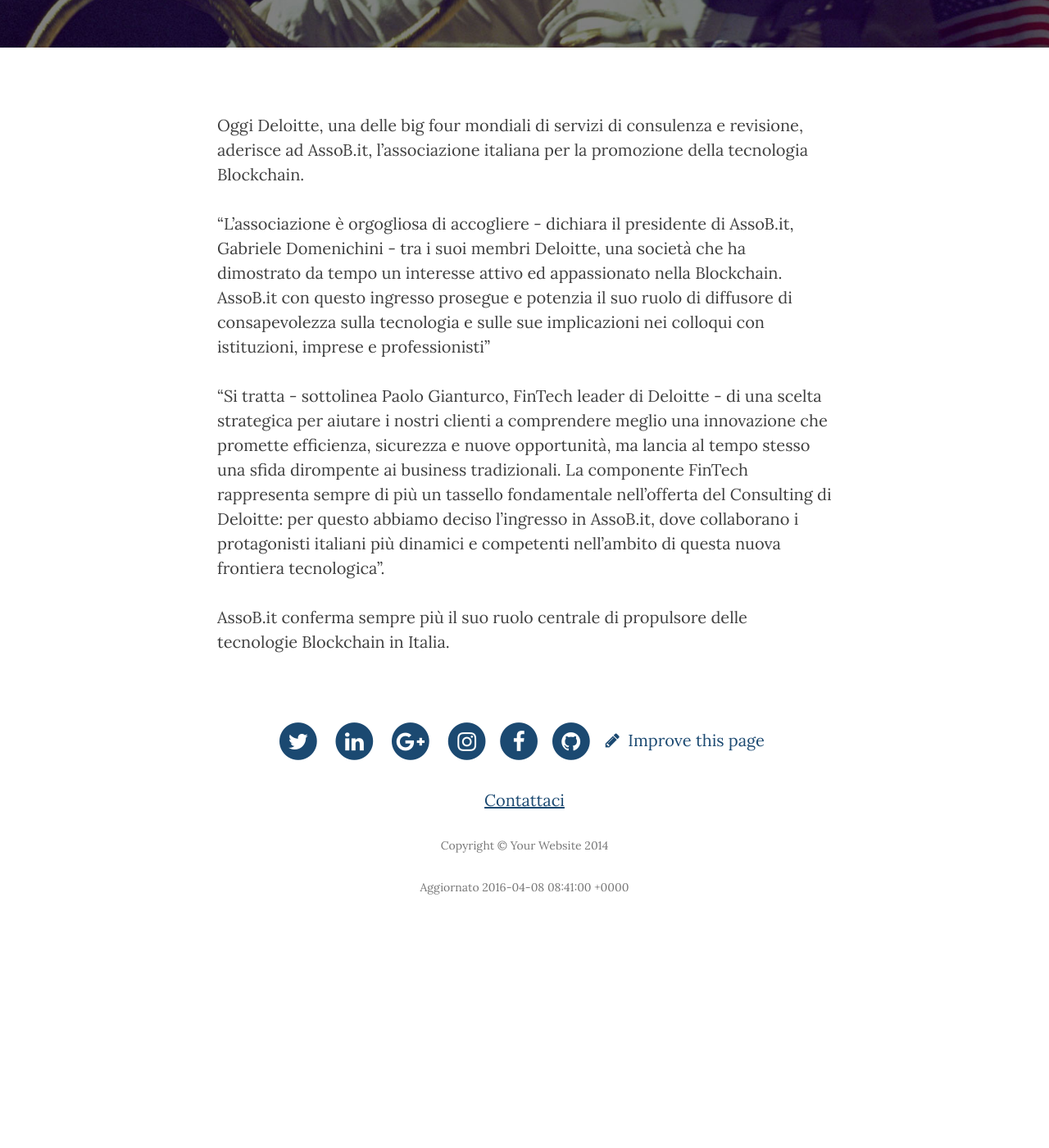
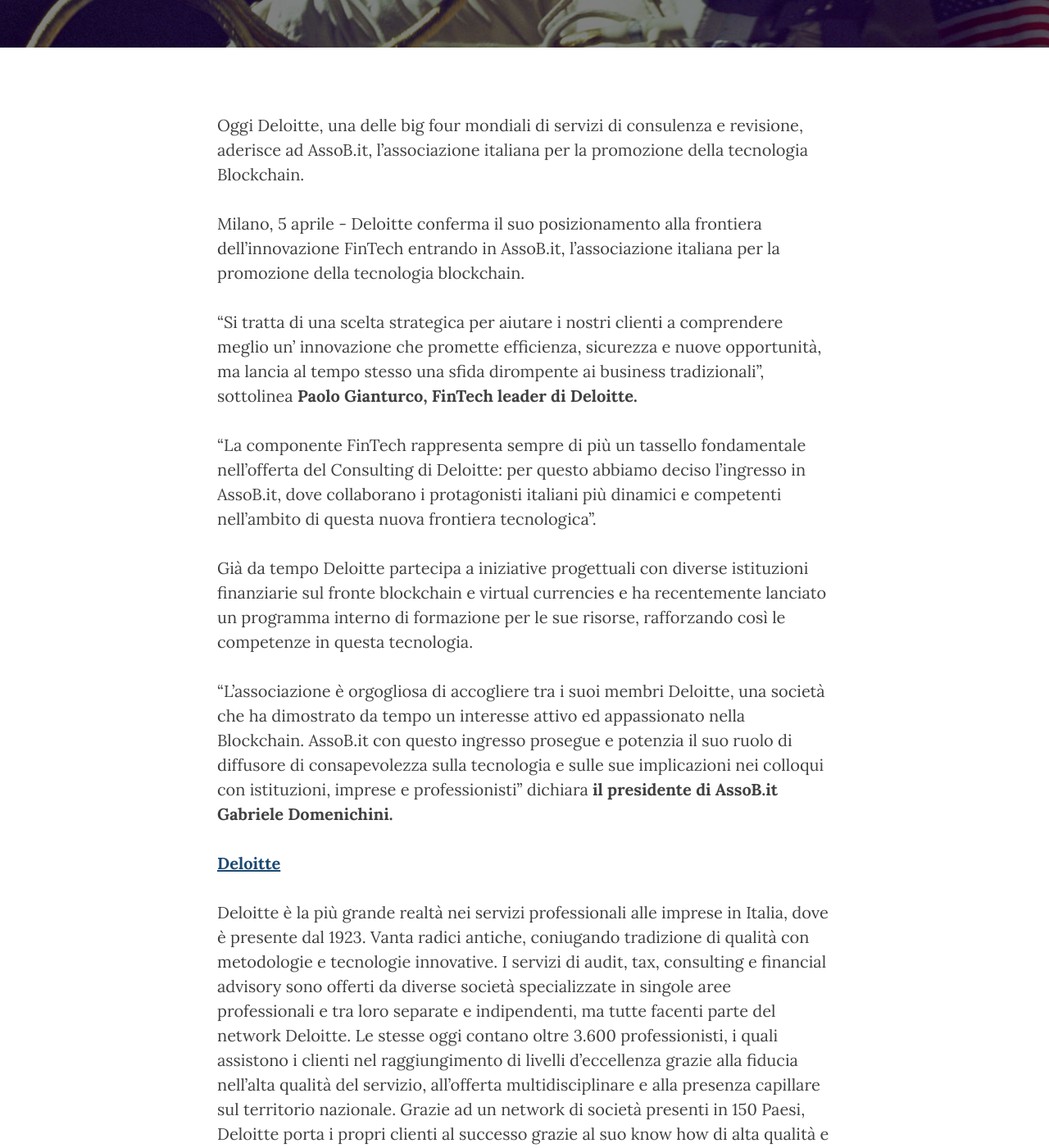
Before and after one commit to assobit/assobit.github.io, a Jekyll site: the page built from _posts/2016-04-04-10:20:50.md, in a window 1280 px wide and 1400 px high, scrolled down 452 px. Shown: the whole window at 82% size. Built offline with Jekyll 4.4.1, drawn with Linux system fonts in a browser that asks for light colours; nearby versions of some CDN libraries; before the commit the page ends 1610 px from its top, so only the background shows below that; some of the changed text lies outside the part shown.

Commit message:
modifica comunicato

```diff
--- a/_posts/2016-04-04-10:20:50.md
+++ b/_posts/2016-04-04-10:20:50.md
@@ -11,9 +11,32 @@
 
 <!-- more -->
 [//]: # "Scrivere qui  sotto il post in markdown"
-“L’associazione è orgogliosa di accogliere - dichiara il presidente di AssoB.it, Gabriele Domenichini - tra i suoi membri Deloitte, una società che ha dimostrato da tempo un interesse attivo ed appassionato nella Blockchain. AssoB.it con questo ingresso prosegue e potenzia il suo ruolo di diffusore di consapevolezza sulla tecnologia e sulle sue implicazioni nei colloqui con istituzioni, imprese e professionisti”
+Milano, 5 aprile - Deloitte conferma il suo posizionamento alla frontiera dell’innovazione FinTech entrando in AssoB.it, l’associazione italiana per la promozione della tecnologia blockchain.
 
-“Si tratta - sottolinea Paolo Gianturco, FinTech leader di Deloitte - di una scelta strategica per aiutare i nostri clienti a comprendere meglio una innovazione che promette efficienza, sicurezza e nuove opportunità, ma lancia al tempo stesso una sfida dirompente ai business tradizionali.
-La componente FinTech rappresenta sempre di più un tassello fondamentale nell'offerta del Consulting di Deloitte: per questo abbiamo deciso l’ingresso in AssoB.it, dove collaborano i protagonisti italiani più dinamici e competenti nell’ambito di questa nuova frontiera tecnologica”.
+“Si tratta di una scelta strategica per aiutare i nostri clienti a comprendere meglio un' innovazione che promette efficienza, sicurezza e nuove opportunità, ma lancia al tempo stesso una sfida dirompente ai business tradizionali”, sottolinea **Paolo Gianturco, FinTech leader di Deloitte.**
 
-AssoB.it conferma sempre più il suo ruolo centrale di propulsore delle tecnologie Blockchain in Italia.
+“La componente FinTech rappresenta sempre di più un tassello fondamentale nell'offerta del Consulting di Deloitte: per questo abbiamo deciso l’ingresso in AssoB.it, dove collaborano i protagonisti italiani più dinamici e competenti nell’ambito di questa nuova frontiera tecnologica”.
+
+Già da tempo Deloitte partecipa a iniziative progettuali con diverse istituzioni finanziarie sul fronte blockchain e virtual currencies e ha recentemente lanciato un programma interno di formazione per le sue risorse, rafforzando così le competenze in questa tecnologia.
+
+“L’associazione è orgogliosa di accogliere tra i suoi membri Deloitte, una società che ha dimostrato da tempo un interesse attivo ed appassionato nella Blockchain. AssoB.it con questo ingresso prosegue e
+potenzia il suo ruolo di diffusore di consapevolezza sulla tecnologia e sulle sue implicazioni nei colloqui
+con istituzioni, imprese e professionisti” dichiara **il presidente di AssoB.it Gabriele Domenichini.**
+
+**[Deloitte](http://www.deloitte.it)**
+
+Deloitte è la più grande realtà nei servizi professionali alle imprese in Italia, dove è presente dal 1923.
+Vanta radici antiche, coniugando tradizione di qualità con metodologie e tecnologie innovative. I servizi di audit, tax, consulting e financial advisory sono offerti da diverse società specializzate in singole aree professionali e tra loro separate e indipendenti, ma tutte facenti parte del network Deloitte. Le stesse oggi contano oltre 3.600 professionisti, i quali
+assistono i clienti nel raggiungimento di livelli d’eccellenza grazie alla fiducia nell'alta qualità del servizio, all’offerta multidisciplinare e alla presenza capillare sul territorio nazionale.  Grazie ad un network di società presenti in 150 Paesi, Deloitte porta i propri clienti al successo grazie al suo know how di alta qualità e ad una profonda
+conoscenza dei singoli mercati in cui è presente. Obiettivo dei circa 200.000 professionisti di Deloitte è quello di mirare all’eccellenza dei servizi forniti.
+
+Il nome Deloitte si riferisce a una o più delle seguenti entità: Deloitte Touche Tohmatsu Limited, una società inglese a responsabilità limitata, e le member firm aderenti al suo network, ciascuna delle quali è un’entità giuridicamente separata e indipendente dalle altre. Si invita a leggere l’informativa completa relativa alla descrizione della struttura legale di Deloitte Touche Tohmatsu Limited e delle sue member firm all’indirizzo
+
+http://www.deloitte.com/about.
+
+Member of Deloitte Touche Tohmatsu Limited
+
+**[AssoB.IT](http://www.assob.it)**
+
+Associazione senza scopo di lucro nata per promuovere la crescita e la diffusione delle tecnologie blockchain, con obiettivi di informazione, assistenza e dialogo istituzionale. Fornisce informazione qualificata sull’argomento con l’organizzazione di eventi divulgativi e produzione di materiali dedicati agli sviluppi tecnologici, alle normative legali
+vigenti e allo studio dei rischi e dei vantaggi che si presentano a chi opera in questo nuovo settore. Propone assistenza sia legale che di business: sistemi di pagamento, decentralizzazione dei contratti, investimenti in commodity sintetica, applicazioni legate a privacy e sicurezza informatica. Favorisce il dialogo con le istituzioni attraverso le relazioni che i suoi membri hanno con autorità fiscali, finanziarie ed economiche.
```
